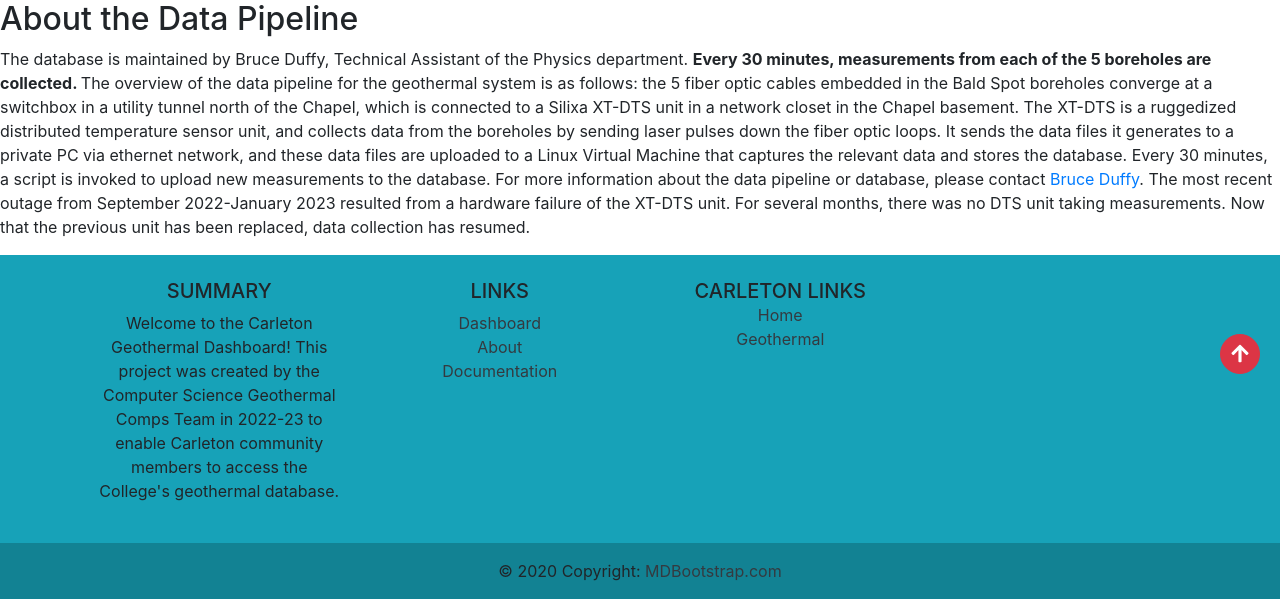
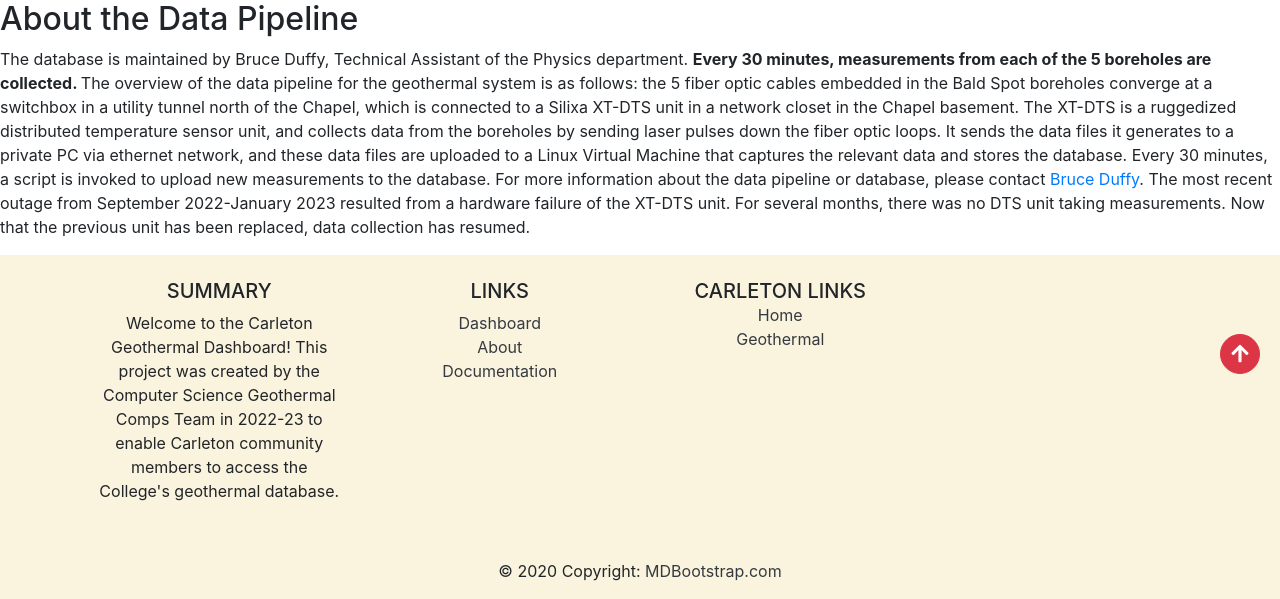
Before and after one commit to acdalal/geothermal, a Django app: page /about/ in a window 1280 px wide. Shown: the part 406-1005 px from the top of the page. Run offline with Django 4.2, Linux system fonts and the light colour scheme; some libraries are stand-ins or nearby versions.

Commit message:
make footer have cream background

```diff
--- a/geothermalsite/dashboard/templates/dashboard/footer.html
+++ b/geothermalsite/dashboard/templates/dashboard/footer.html
@@ -1,4 +1,8 @@
-<footer class="bg-info text-center text-lg-start">
+{% load static %}
+<link rel="stylesheet" href="{% static 'generalSiteStyles.css' %}">
+
+<!-- Included inline styling to override navbar's !important-flaged background color CSS -->
+<footer class="bg-info text-center text-lg-start" style="background-color:#faf3dd!important;">
     {% comment %} took out "fixed-bottom" {% endcomment %}
     <!-- Grid container -->
     <div class="container p-4">
@@ -54,7 +58,7 @@
     <!-- Grid container -->
 
     <!-- Copyright -->
-    <div class="text-center p-3" style="background-color: rgba(0, 0, 0, 0.2);">
+    <div class="text-center p-3 cream-background">
       © 2020 Copyright:
       <a class="text-dark" href="https://mdbootstrap.com/">MDBootstrap.com</a>
     </div>
```
